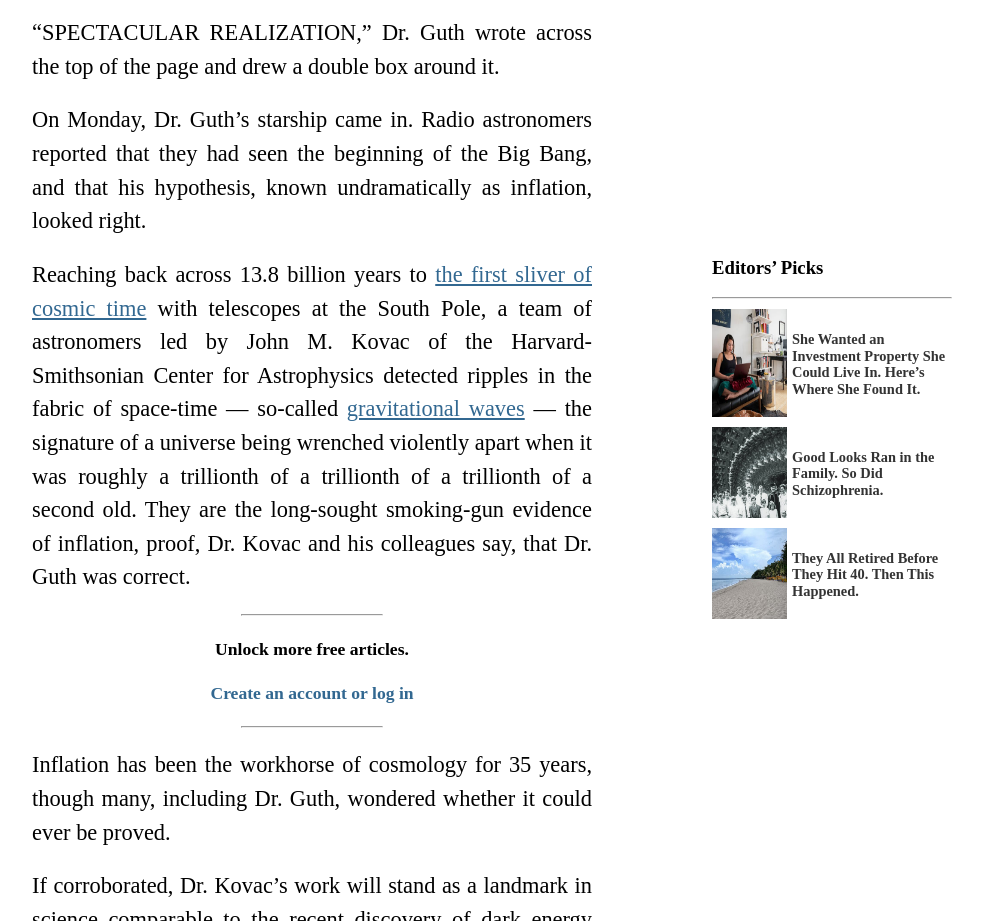
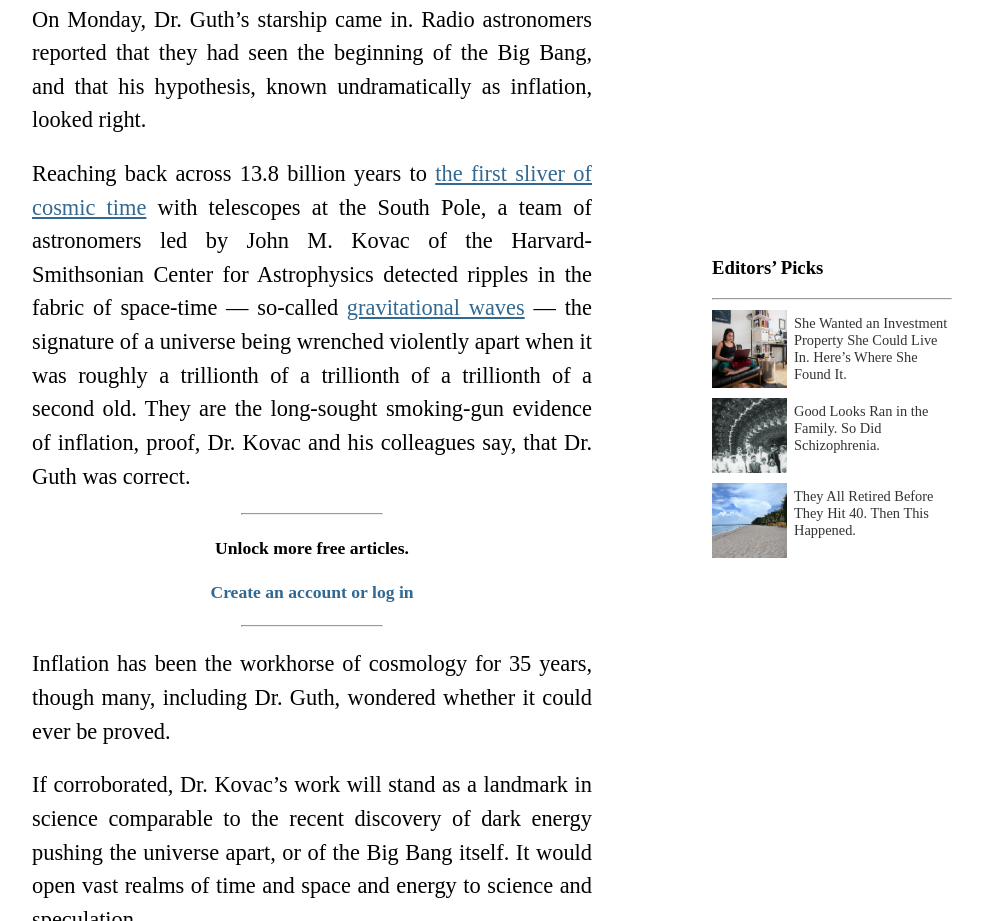
Before and after one commit to emasdev/newyork-times-clone, a website: page index.html in a window 1280 px wide. Shown: the part 1879-2800 px from the top of the page, without its empty margins (208-1191 px from the left). Drawn offline with Linux system fonts and the light colour scheme.

Commit message:
Fix style for sidebar

```diff
--- a/assets/styles/main.css
+++ b/assets/styles/main.css
@@ -1,6 +1,16 @@
 h5 {
   font-size: 1.3rem;
   font-weight: normal;
+}
+
+ul {
+  list-style: none;
+  padding: 0 5px;
+}
+
+h4 {
+  font-weight: normal;
+  margin: 0;
 }
 
 /* NAVBAR */
@@ -252,12 +262,15 @@ h5 {
 
 .sidebar .sidebar-img {
   width: 75px;
+  height: auto;
 }
 
 .sidebar .sidebar-text {
-  padding-top: 3px;
-  padding-left: 5px;
+  padding-top: 5px;
+  padding-bottom: 5px;
+  padding-left: 7px;
   font-size: 0.9rem;
+  font-weight: normal;
 }
 
 .sidebar a:hover {
@@ -436,7 +449,13 @@ h5 {
   font-weight: bold;
 }
 
-.footer .footer__wrapper .footer__top .columns .subscribe-links .column-link img {
+.footer
+  .footer__wrapper
+  .footer__top
+  .columns
+  .subscribe-links
+  .column-link
+  img {
   margin-top: 5px;
   margin-right: 5px;
 }
--- a/assets/styles/reset.css
+++ b/assets/styles/reset.css
@@ -30,16 +30,6 @@ body {
 
 main {
   display: block;
-}
-
-/**
- * Correct the font size and margin on `h1` elements within `section` and
- * `article` contexts in Chrome, Firefox, and Safari.
- */
-
-h1 {
-  font-size: 2em;
-  margin: 0.67em 0;
 }
 
 /* Grouping content
@@ -356,3 +346,8 @@ ul {
   list-style: none;
   padding: 0 5px;
 }
+
+h4 {
+  font-weight: normal;
+  margin: 0;
+}
--- a/index.html
+++ b/index.html
@@ -7,7 +7,7 @@
     The Newyork Times | Space Ripples Reveal Big Bang’s Smoking Gun
   </title>
   <link rel="stylesheet" href="https://stackpath.bootstrapcdn.com/font-awesome/4.7.0/css/font-awesome.min.css" />
-  <link rel="stylesheet" href="assets/styles/reset.css" />
+  <!-- <link rel="stylesheet" href="assets/styles/reset.css" /> -->
   <link href="https://fonts.googleapis.com/css2?family=Roboto&display=swap" rel="stylesheet">
   <link rel="stylesheet" href="assets/styles/main.css" />
 </head>
```
